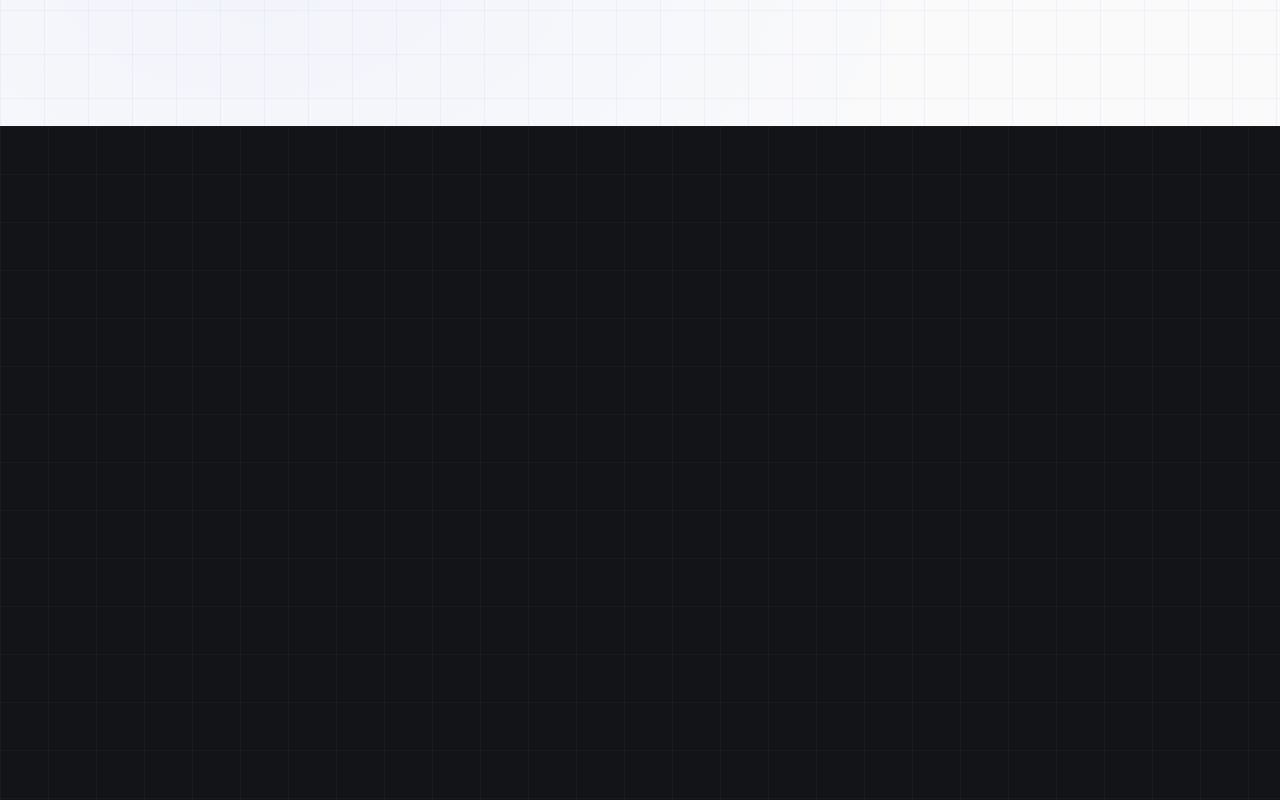
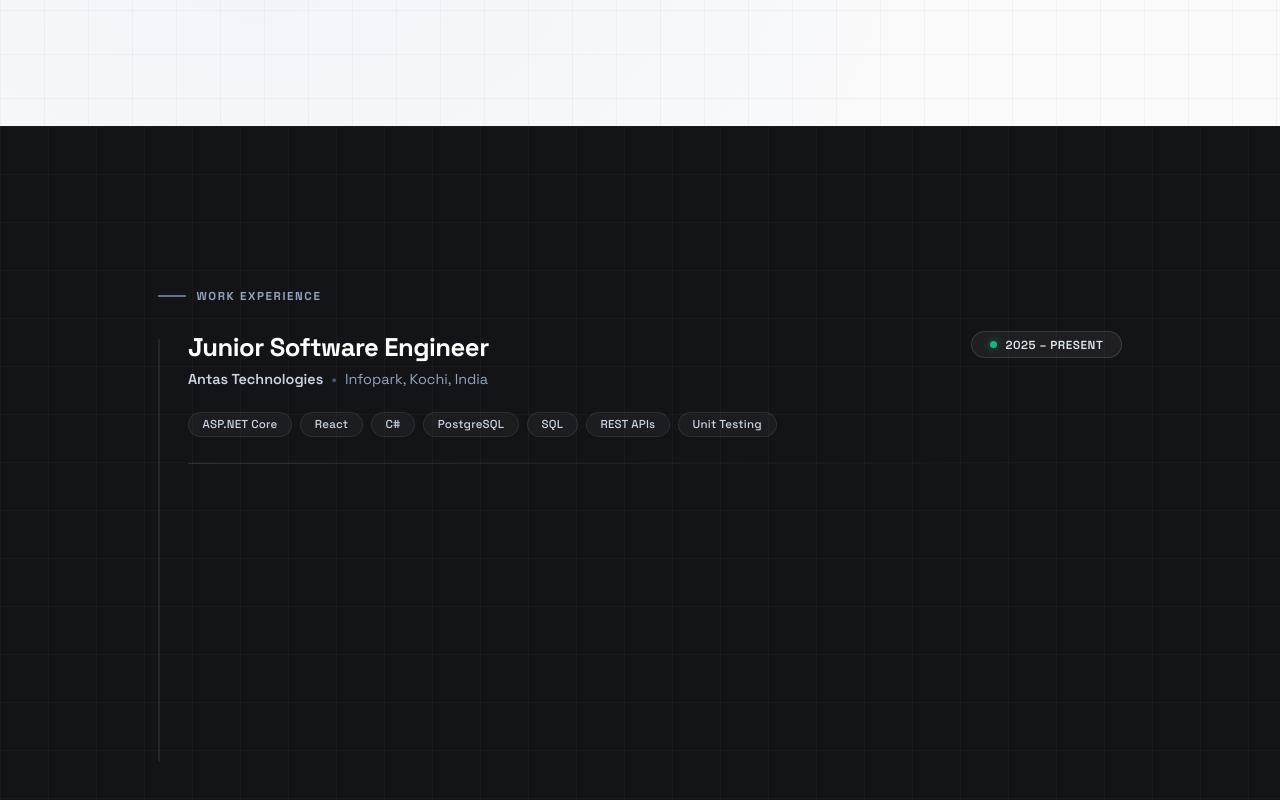
Before and after one commit to fazil-firoz/Modern-portfolio, a React (Vite) app: page / in a window 1280 px wide. Shown: the part 1582-2382 px from the top of the page. Built offline with nearby package versions, Linux system fonts and the light colour scheme.

Commit message:
feat: add vertical glowing timeline track line draw & staggered bullet cascade animation on scroll

```diff
--- a/src/App.jsx
+++ b/src/App.jsx
@@ -46,8 +46,10 @@ function App() {
   const floatingCardRef  = useRef(null);
   const aboutRef         = useRef(null);
   const aboutTextRef     = useRef(null);
-  const experienceRef    = useRef(null);
-  const expContentRef    = useRef(null);
+  const experienceRef        = useRef(null);
+  const expContentRef       = useRef(null);
+  const timelineProgressRef = useRef(null);
+  const bulletItemsRef      = useRef([]);
 
   useEffect(() => {
     const ctx = gsap.context(() => {
@@ -91,17 +93,39 @@ function App() {
         },
       });
 
-      // ── Experience content slides up on scroll ──
-      gsap.from(expContentRef.current, {
-        y: 60,
-        opacity: 0,
-        ease: 'power3.out',
+      // ── Vertical Timeline Line Draw on scroll ──
+      gsap.fromTo(timelineProgressRef.current,
+        { scaleY: 0 },
+        {
+          scaleY: 1,
+          ease: 'none',
           scrollTrigger: {
             trigger: experienceRef.current,
-          start: 'top 70%',
-          end:   'top 20%',
-          scrub: 1.5,
+            start: 'top 60%',
+            end:   'bottom 85%',
+            scrub: 1,
           },
+        }
+      );
+
+      // ── Staggered Bullet Points Cascade Reveal ──
+      bulletItemsRef.current.forEach((el) => {
+        if (!el) return;
+        gsap.fromTo(el,
+          { opacity: 0, x: 35, scale: 0.96 },
+          {
+            opacity: 1,
+            x: 0,
+            scale: 1,
+            ease: 'power2.out',
+            scrollTrigger: {
+              trigger: el,
+              start: 'top 88%',
+              end:   'top 65%',
+              scrub: 1.2,
+            },
+          }
+        );
       });
 
     });
@@ -187,10 +211,10 @@ function App() {
       </section>
 
       {/* ══════════════════════════════════════
-          SECTION 3 — EXPERIENCE  (Royal Violet & Gold Theme)
+          SECTION 3 — EXPERIENCE  (Timeline Track & Cascade)
       ══════════════════════════════════════ */}
       <section className="section-experience" ref={experienceRef}>
-        <div className="exp-inner" ref={expContentRef}>
+        <div className="exp-inner">
 
           {/* Section Heading Tag */}
           <div className="exp-tag">
@@ -198,8 +222,16 @@ function App() {
             Work Experience
           </div>
 
-          {/* Direct Experience Layout (No Box) */}
-          <div className="exp-direct-content">
+          {/* Direct Experience Layout with Vertical Timeline Track */}
+          <div className="exp-timeline-wrapper">
+
+            {/* Vertical Timeline Track Line */}
+            <div className="exp-timeline-track">
+              <div className="exp-timeline-progress" ref={timelineProgressRef} />
+            </div>
+
+            {/* Experience Content Column */}
+            <div className="exp-timeline-content">
 
               {/* Header Row */}
               <div className="exp-card-header">
@@ -228,10 +260,14 @@ function App() {
               {/* Divider Line */}
               <div className="exp-divider" />
 
-            {/* Contribution Bullet Points */}
+              {/* Cascading Contribution Bullet Points */}
               <ul className="exp-points-list">
                 {expItems.map((item, i) => (
-                <li key={i} className="exp-point-item">
+                  <li
+                    key={i}
+                    className="exp-point-item"
+                    ref={(el) => (bulletItemsRef.current[i] = el)}
+                  >
                     <span className="exp-point-icon">◆</span>
                     <div className="exp-point-body">
                       <span className="exp-point-text">{item.text}</span>
@@ -244,6 +280,8 @@ function App() {
             </div>
 
           </div>
+
+        </div>
       </section>
 
     </div>
--- a/src/index.css
+++ b/src/index.css
@@ -489,9 +489,35 @@ html, body, #root {
   flex-shrink: 0;
 }
 
-/* Direct Content Layout */
-.exp-direct-content {
+/* Timeline Layout Wrapper */
+.exp-timeline-wrapper {
+  display: flex;
+  gap: 1.75rem;
   width: 100%;
+  position: relative;
+}
+
+/* Vertical Timeline Track Line */
+.exp-timeline-track {
+  width: 2px;
+  background: rgba(255, 255, 255, 0.08);
+  position: relative;
+  flex-shrink: 0;
+  border-radius: 2px;
+  overflow: hidden;
+  margin-top: 0.5rem;
+}
+
+.exp-timeline-progress {
+  position: absolute;
+  top: 0; left: 0; right: 0; bottom: 0;
+  background: linear-gradient(180deg, #10b981 0%, #3b82f6 50%, #93c5fd 100%);
+  transform-origin: top center;
+  box-shadow: 0 0 10px rgba(16, 185, 129, 0.5);
+}
+
+.exp-timeline-content {
+  flex: 1;
   display: flex;
   flex-direction: column;
   gap: 1.35rem;
```
Lines whose indentation alone changed are shown as unchanged.
